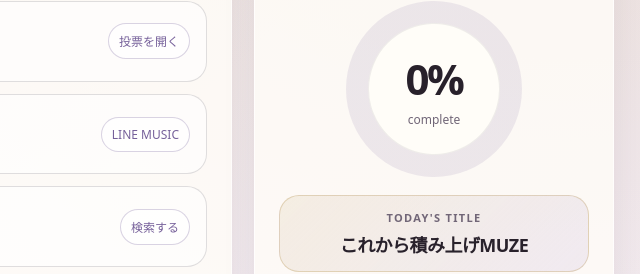
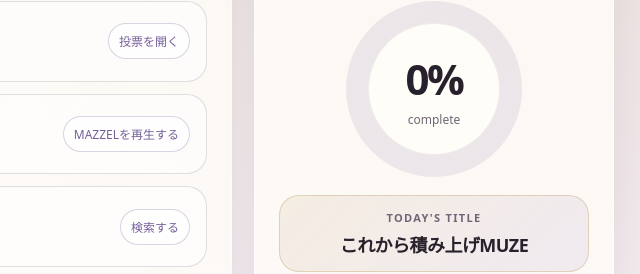
Before and after one commit to rikomuze/mja-habit-tracker, a plain HTML site: page index.html in a window 1280 px wide. Shown: the part 658-932 px from the top of the page, 586-1226 px from the left. Drawn offline with Linux system fonts and the light colour scheme.

Commit message:
Update index.html

```diff
--- a/index.html
+++ b/index.html
@@ -884,8 +884,8 @@
         title: 'LINE MUSICでMAZZELを再生',
         shortTitle: 'LINE MUSIC再生',
         text: 'ファンダム特別賞対策。集計期間中の「聴く」行動を毎日の習慣に。',
-        linkText: 'LINE MUSIC',
-        href: 'https://music.line.me/search?query=MAZZEL'
+        linkText: 'MAZZELを再生する',
+href: 'https://music.line.me/webapp/artist/mi000000001d0ab520/tracks'
       },
       {
         id: 'yahooSearch',
```
